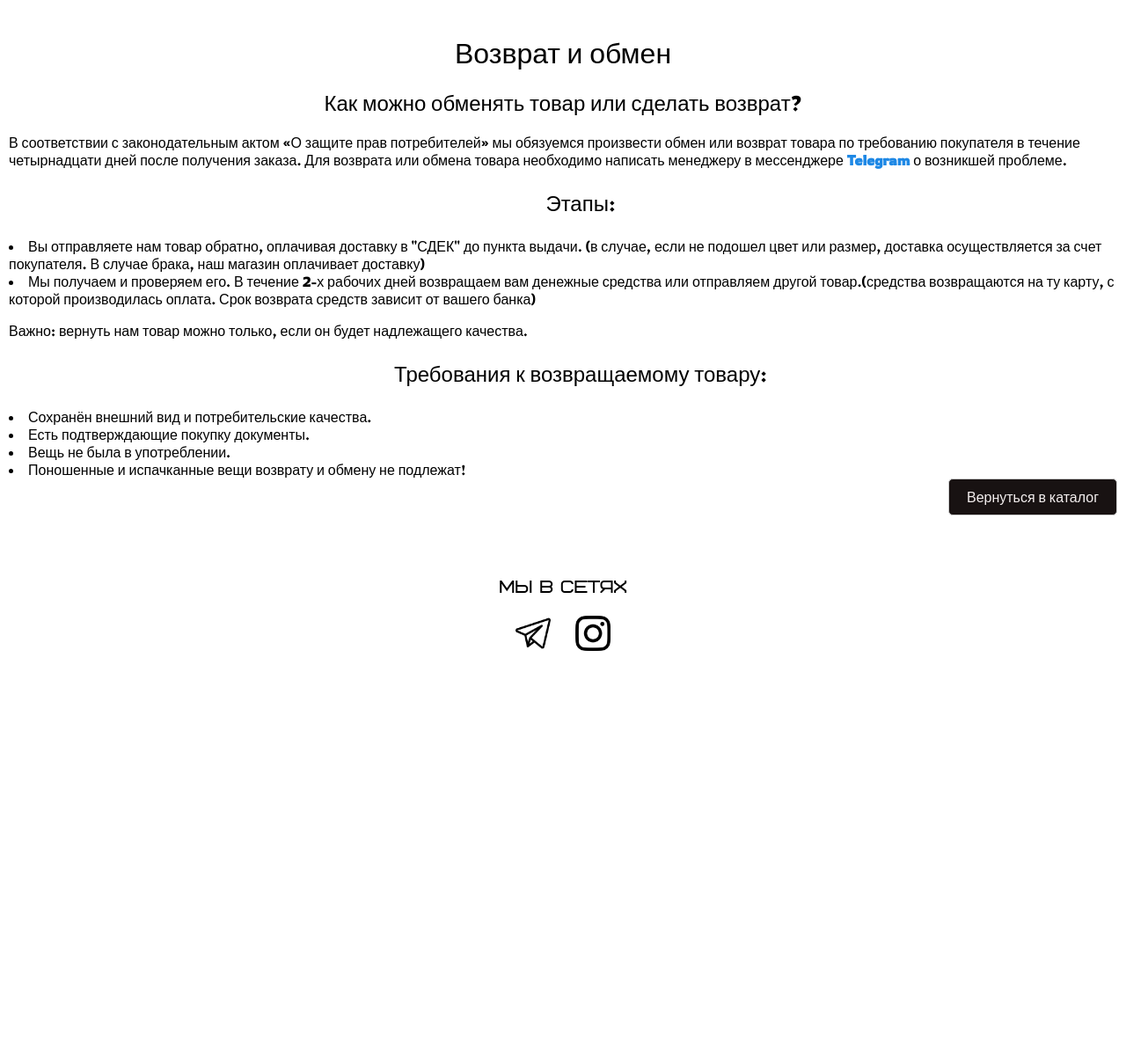
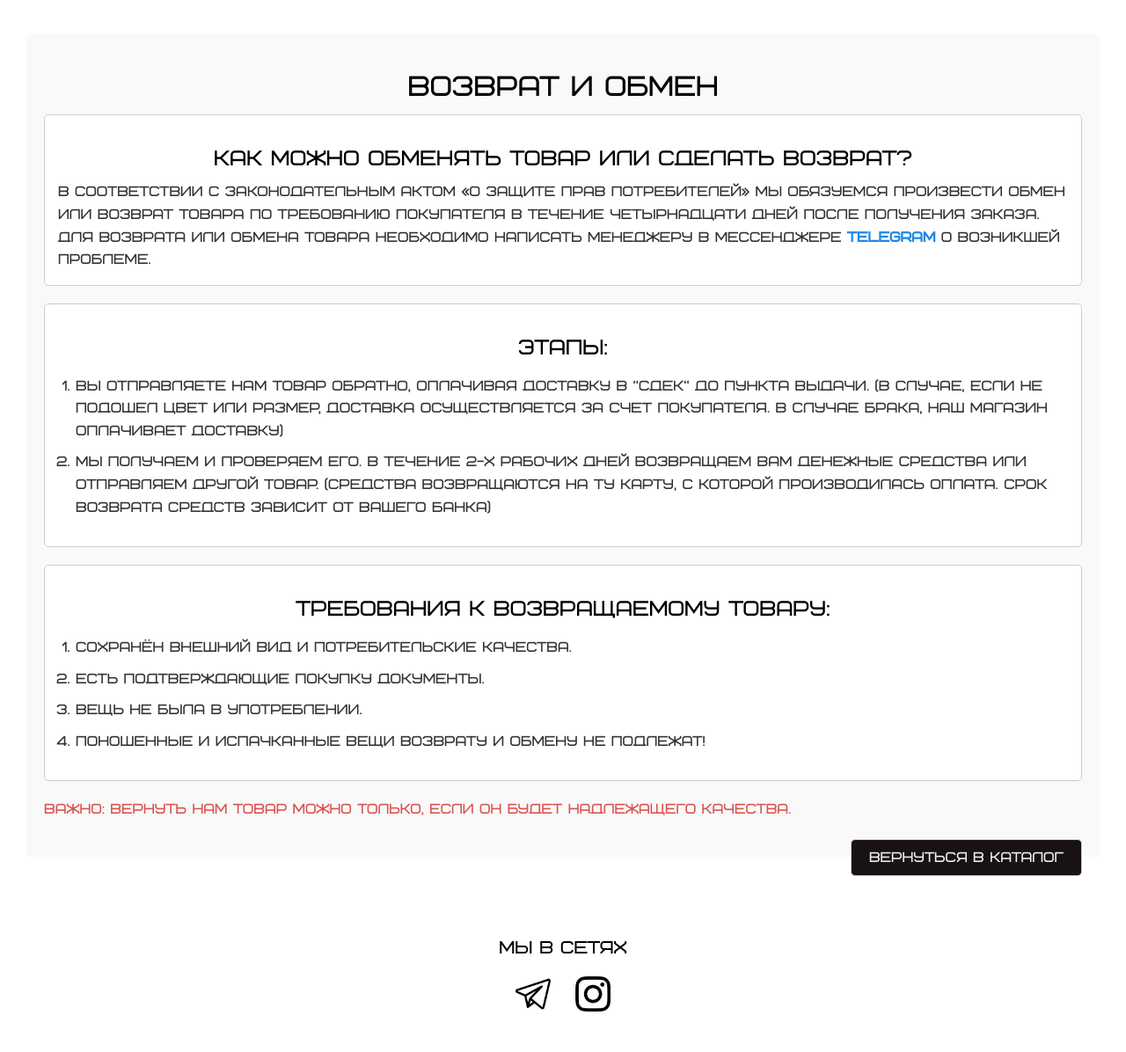
Before and after one commit to AntanosianAnton/online_store, a Django app: page /shop/exchange_return/ in a window 1280 px wide. Shown: the part 81-1277 px from the top of the page at 88% size. Before the commit the page ends 821 px from the top, so only its background shows below. Run offline with Django 4.2, Linux system fonts and the light colour scheme.

Commit message:
fonts fix 2.0

```diff
--- a/myshop/shop/static/css/base.css
+++ b/myshop/shop/static/css/base.css
@@ -666,13 +666,13 @@ footer {
 .insta-img {
   padding-left: 440px; /* Отступ справа от контейнера */
   float: left;
-  width: 320px; /* Ширина контейнера */
+  width: 20em; /* Ширина контейнера */
   height: auto; /* Высота контейнера */
 }
 
 /* Стили для изображения в контейнере Instagram */
 .insta-img img {
-  width: 320px; /* Ширина изображения */
+  width: 20em; /* Ширина изображения */
   height: auto; /* Автоматическая высота для сохранения пропорций */
 }
 
@@ -690,7 +690,78 @@ footer {
   height: auto; /* Автоматическая высота для сохранения пропорций */
 }
 
+/* стили для страницы возврата и обмена */
 
+.exchange-return-container {
+    padding: 20px;
+    background-color: #f9f9f9;
+    border-radius: 5px;
+    margin: 20px;
+    font-family: 'description', sans-serif;
+  }
+
+  .exchange-return-container h1,
+  .exchange-return-container h2 {
+    margin-bottom: 10px;
+    font-family: 'description', sans-serif;
+  }
+
+  .section {
+    margin-bottom: 20px;
+    padding: 15px;
+    border: 1px solid #ccc;
+    border-radius: 5px;
+    background-color: #ffffff;
+  }
+
+  .section .content {
+    font-size: 16px;
+    line-height: 1.6;
+    color: #333;
+  }
+
+  .section ol {
+    padding-left: 20px;
+    font-family: 'description', sans-serif;
+  }
+
+  .section li {
+    margin-bottom: 10px;
+    font-size: 16px;
+    line-height: 1.6;
+    color: #333;
+    font-family: 'description', sans-serif;
+  }
+
+  .contact-link {
+    color: #0066cc;
+    text-decoration: underline;
+  }
+
+  .contact-link:hover {
+    color: #004999;
+  }
+
+  .important-note {
+    font-size: 16px;
+    line-height: 1.6;
+    color: #d9534f;
+    margin-bottom: 20px;
+  }
+
+  .return-btn {
+    float: right;
+    border: 1px solid #ccc;
+    border-radius: 5px;
+    padding: 10px 20px;
+    background-color: #181212;
+    color: #f3eeee;
+    text-decoration: none;
+  }
+
+  .return-btn:hover {
+    background-color: #333;
+  }
 
 
 /* все что ниже пока Не используется  */
--- a/myshop/shop/templates/shop/exchange_return.html
+++ b/myshop/shop/templates/shop/exchange_return.html
@@ -6,37 +6,39 @@
 {% endblock %}
 
 {% block content %}
+<div class="exchange-return-container">
   <h1>Возврат и обмен</h1>
+  <div class="section">
     <h2>Как можно обменять товар или сделать возврат?</h2>
-<p>
+    <div class="content">
       В соответствии с законодательным актом «О защите прав потребителей»
       мы обязуемся произвести обмен или возврат товара по требованию покупателя
       в течение четырнадцати дней после получения заказа.
       Для возврата или обмена товара необходимо написать менеджеру в мессенджере
       <a href="https://t.me/revada_miller" class="contact-link" target="_blank">Telegram</a> о возникшей проблеме.
-</p>
-<h2>
-<ol>Этапы:</ol>
-</h2>
-<li>
-  Вы отправляете нам товар обратно, оплачивая доставку в "СДЕК" до пункта выдачи.
+    </div>
+  </div>
+  <div class="section">
+    <h2>Этапы:</h2>
+    <ol>
+      <li>Вы отправляете нам товар обратно, оплачивая доставку в "СДЕК" до пункта выдачи.
       (в случае, если не подошел цвет или размер, доставка осуществляется за счет покупателя.
-  В случае брака, наш магазин оплачивает доставку)
-</li>
-<li>
-  Мы получаем и проверяем его. В течение 2-х рабочих дней возвращаем вам денежные средства
-  или отправляем другой товар.(средства возвращаются на ту карту, с которой производилась оплата.
-  Срок возврата средств зависит от вашего банка)
-</li>
-<p>
-  Важно: вернуть нам товар можно только, если он будет надлежащего качества.
-</p>
-<h2>
-  <ol>Требования к возвращаемому товару:</ol>
-</h2>
+      В случае брака, наш магазин оплачивает доставку)</li>
+      <li>Мы получаем и проверяем его. В течение 2-х рабочих дней возвращаем вам денежные средства
+      или отправляем другой товар. (средства возвращаются на ту карту, с которой производилась оплата.
+      Срок возврата средств зависит от вашего банка)</li>
+    </ol>
+  </div>
+  <div class="section">
+    <h2>Требования к возвращаемому товару:</h2>
+    <ol>
       <li>Сохранён внешний вид и потребительские качества.</li>
       <li>Есть подтверждающие покупку документы.</li>
       <li>Вещь не была в употреблении.</li>
       <li>Поношенные и испачканные вещи возврату и обмену не подлежат!</li>
-<a href="/" class="btn" style="float: right; border: 1px solid #ccc;border-radius: 5px; padding: 10px 20px; background-color: #181212; color: #f3eeee;">Вернуться в каталог</a>
+    </ol>
+  </div>
+  <p class="important-note">Важно: вернуть нам товар можно только, если он будет надлежащего качества.</p>
+  <a href="/" class="btn return-btn">Вернуться в каталог</a>
+</div>
 {% endblock %}
```
Also changed, not shown: myshop/db.sqlite3. Lines whose indentation alone changed are shown as unchanged.
